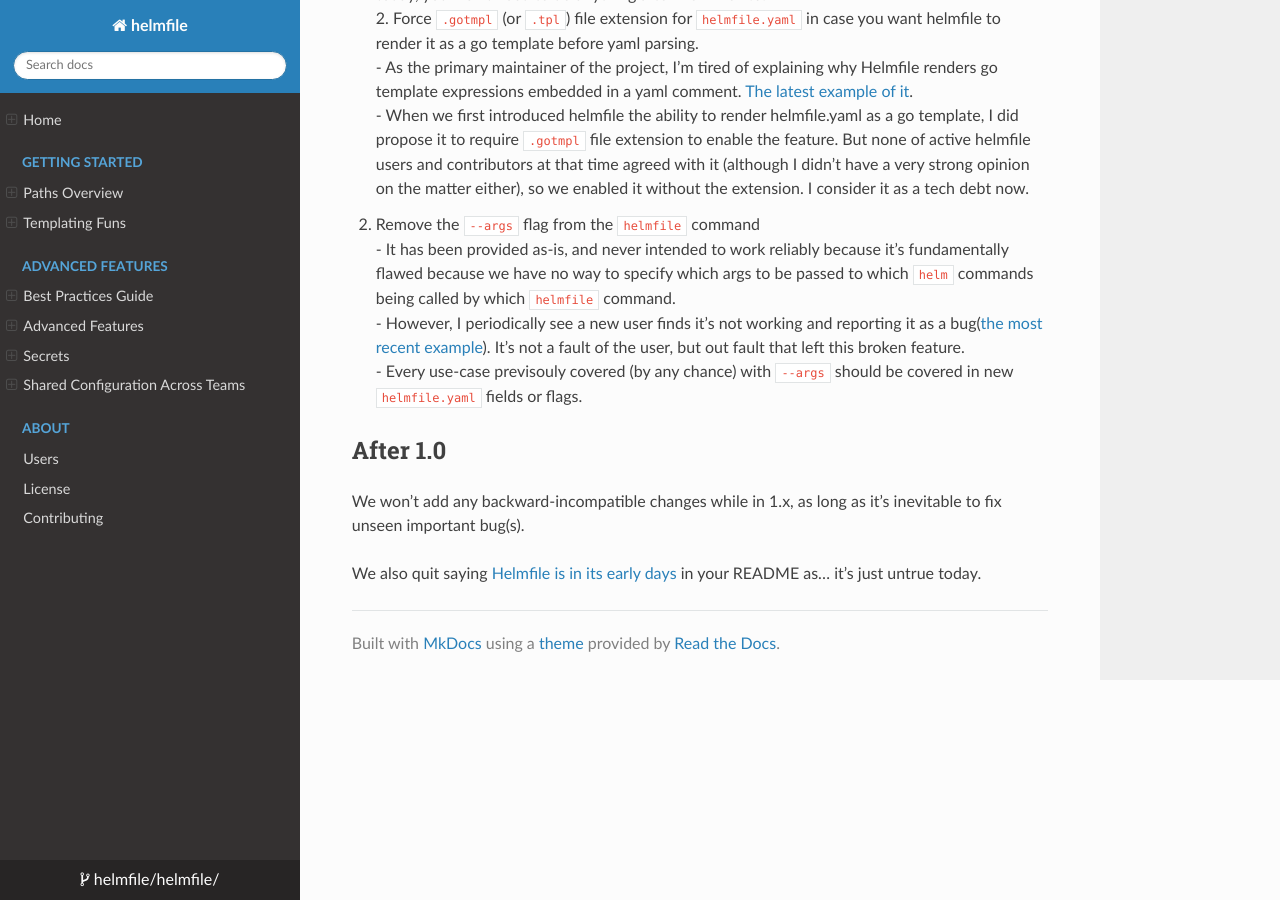
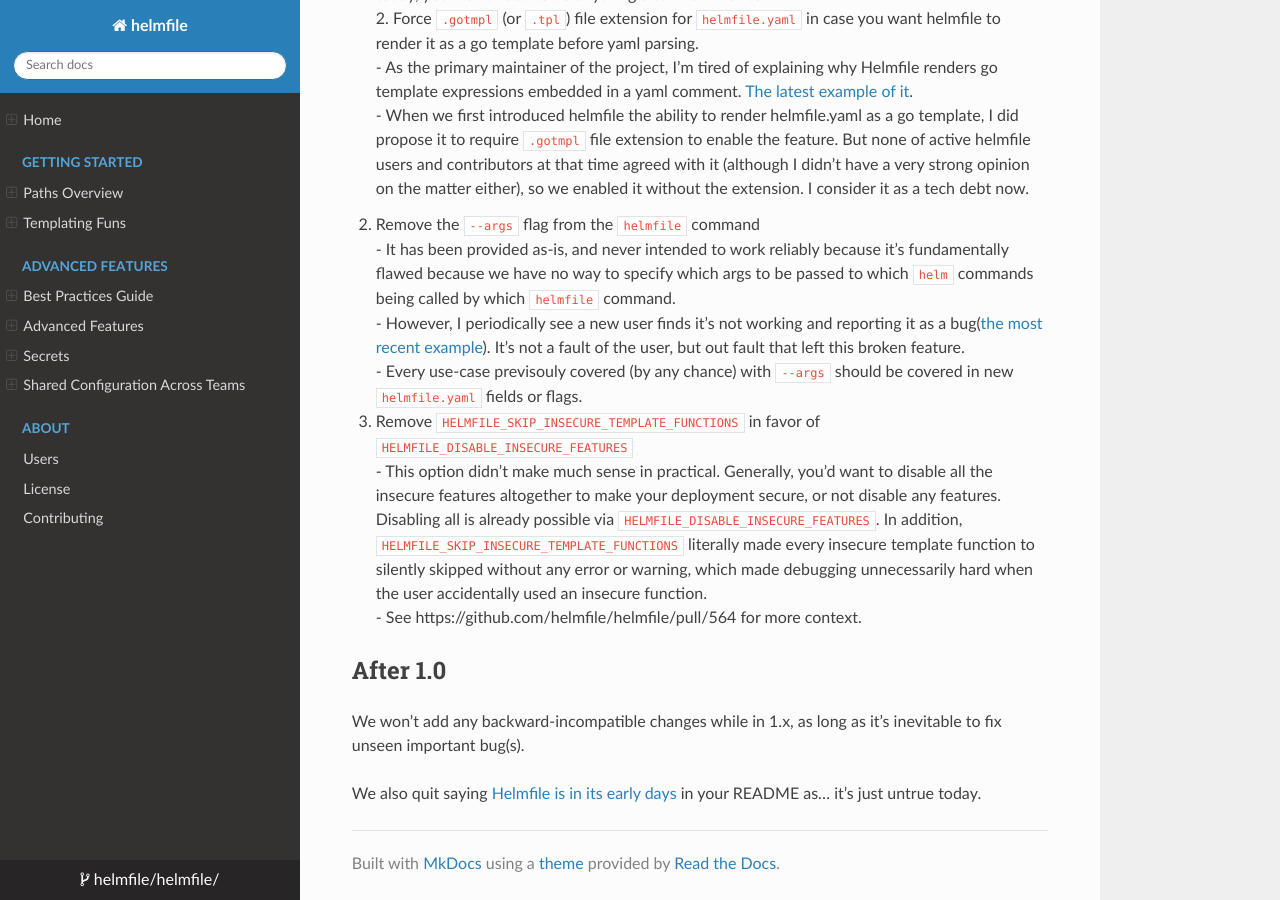
Before and after one commit to alex-tw-lam/helmfile, an MkDocs documentation site: the page built from docs/proposals/towards-1.0.md, in a window 1280 px wide and 900 px high, scrolled down 1621 px. Built offline with MkDocs 1.6.1, drawn with Linux system fonts in a browser that asks for light colours; nearby versions of some CDN libraries.

Commit message:
doc: Remove HELMFILE_SKIP_INSECURE_TEMPLATE_FUNCTIONS in Helmfile v1 (#590)

```diff
--- a/docs/proposals/towards-1.0.md
+++ b/docs/proposals/towards-1.0.md
@@ -65,6 +65,10 @@ Note that every breaking change should have an easy alternative way to achieve t
   - However, I periodically see a new user finds it's not working and reporting it as a bug([the most recent example](https://github.com/roboll/helmfile/issues/2034#issuecomment-1147059088)). It's not a fault of the user, but out fault that left this broken feature.
   - Every use-case previsouly covered (by any chance) with `--args` should be covered in new `helmfile.yaml` fields or flags.
 
+4. Remove `HELMFILE_SKIP_INSECURE_TEMPLATE_FUNCTIONS` in favor of `HELMFILE_DISABLE_INSECURE_FEATURES`
+  - This option didn't make much sense in practical. Generally, you'd want to disable all the insecure features altogether to make your deployment secure, or not disable any features. Disabling all is already possible via `HELMFILE_DISABLE_INSECURE_FEATURES `. In addition, `HELMFILE_SKIP_INSECURE_TEMPLATE_FUNCTIONS` literally made every insecure template function to silently skipped without any error or warning, which made debugging unnecessarily hard when the user accidentally used an insecure function.
+  - See https://github.com/helmfile/helmfile/pull/564 for more context.
+
 ## After 1.0
 
 We won't add any backward-incompatible changes while in 1.x, as long as it's inevitable to fix unseen important bug(s).
```
